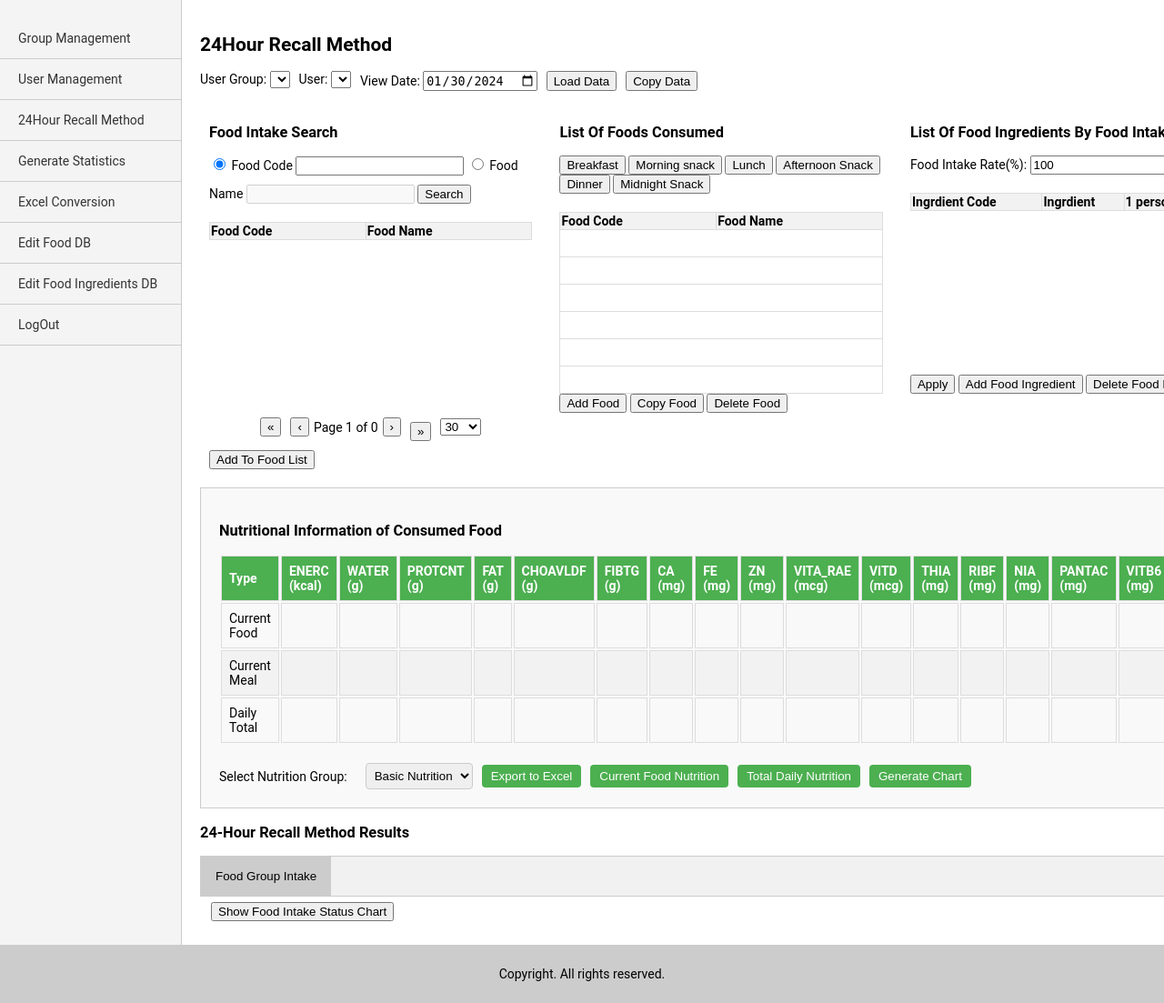
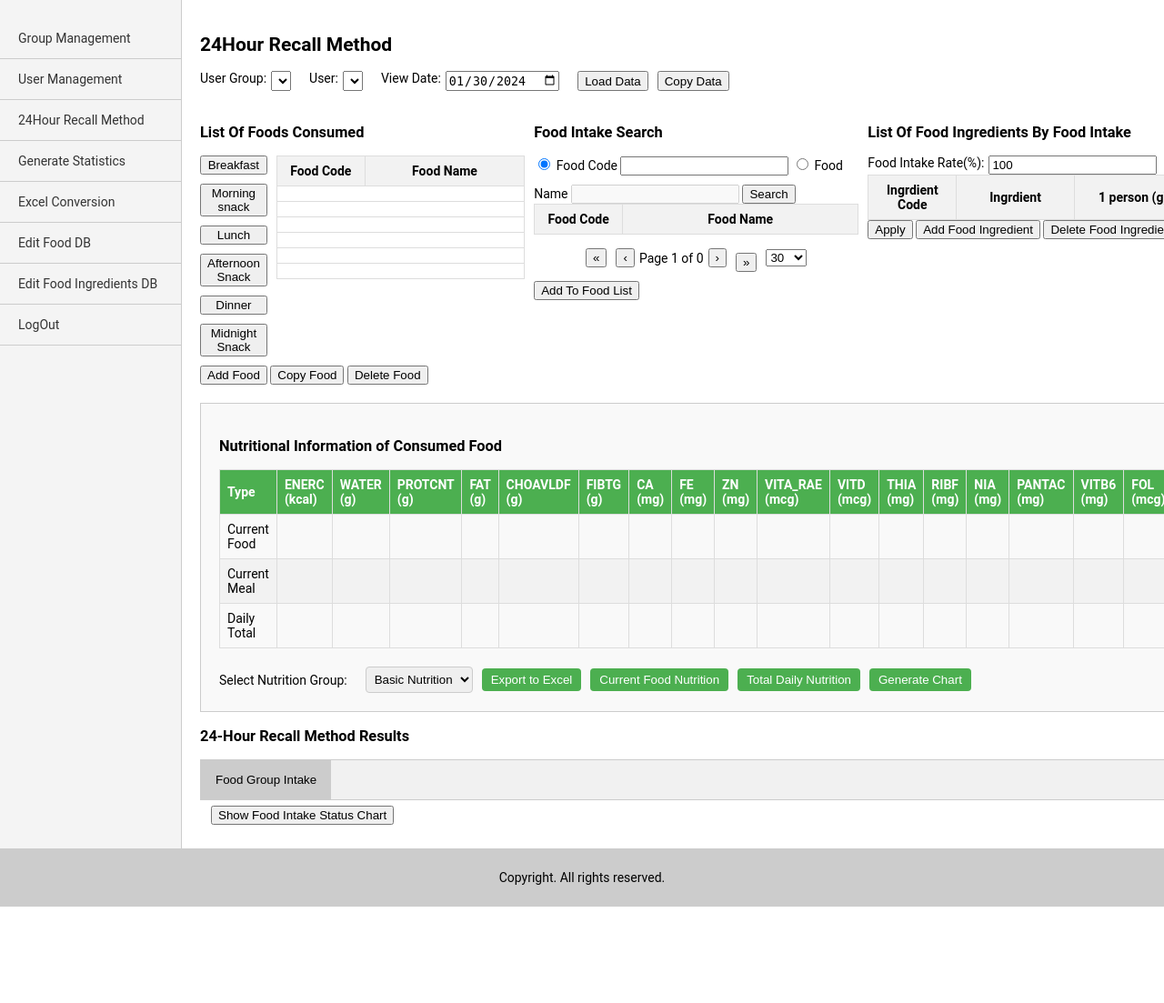
Before and after one commit to Park-HyeonJi/CambodiaNAS, a Flask app: page /24h in a window 1280 px wide. Shown: the part 91-1194 px from the top of the page at 91% size. After the commit the page ends 1088 px from the top, so only its background shows below. Run offline with Flask 3, Linux system fonts and the light colour scheme; a user stored in the database is signed in; lists and menus that the app fills with data are empty.

Commit message:
design: 버튼 위치 수정

```diff
--- a/static/24h.css
+++ b/static/24h.css
@@ -1,22 +1,23 @@
-
+/* 1행: 그룹, 유저 설정 */
 .person-search {
     display: flex;
     flex-direction: row;
     gap: 10px;
-    flex-wrap: wrap;
+    /* flex-wrap: wrap; */
     margin-bottom: 20px;
 }
 
-/* .form-group {
+.form-group {
     display: flex;
     flex-direction: row;
     margin-right: 10px;
-} */
+}
 
 .form-group label {
-    margin-bottom: 5px;
+    margin-right: 5px;
 }
 
+/* 2행 */
 .section-container {
     display: flex;
     flex-direction: row;
@@ -25,28 +26,47 @@
     margin-bottom: 20px;
 }
 
-.food-search, .food-data, .food-details {
+.food-data, .food-search, .food-details {
     flex: 1;
-    margin: 0 10px;
+}
+
+/* 1열: List Of Foods Consumed */
+.food-data-content {
+    display: flex;
+    flex-direction: row;
+}
+
+.time-categories {
+    display: flex;
+    flex-direction: column;
+    margin-right: 10px;
+}
+
+.time-categories button {
+    margin-bottom: 10px;
 }
 
 .food-table {
     width: 100%;
     border-collapse: collapse;
-    margin-top: 20px;
-    min-height: 200px;
+    table-layout: fixed; /* 테이블 레이아웃을 고정 */
 }
 
 .food-table th, .food-table td {
     border: 1px solid #ddd;
-    /* padding: 8px; */
-    text-align: left;
+    padding: 8px;
+    text-align: center;
+}
+
+.food-table th:first-child, .food-table td:first-child {
+    width: 80px; /* Food Code 열의 너비를 80px로 설정 */
 }
 
 .food-table th {
     background-color: #f2f2f2;
 }
 
+/* 2열: Food Intake Search */
 .pagination {
     display: flex;
     align-items: center;
@@ -69,10 +89,10 @@
     /* overflow-x: auto; */
 }
 
-/* .nutrition-table {
+.nutrition-table {
     width: 100%;
     border-collapse: collapse;
-} */
+}
 
 .nutrition-table th, .nutrition-table td {
     border: 1px solid #ddd;
--- a/templates/24h.html
+++ b/templates/24h.html
@@ -33,53 +33,12 @@
                 <button type="button" onclick="copyData()">Copy Data</button>
             </div>
 
-            <!-- 2행 음식 검색 -->
+            <!-- 2행 -->
             <div class="section-container">
-                <!-- 1열 -->
-                <div class="food-search">
-                    <h3>Food Intake Search</h3>
-                    <div class="search-options">
-                        <label>
-                            <input type="radio" name="searchType" value="code" checked onclick="toggleInputFields()">
-                            Food Code
-                        </label>
-                        <input type="text" id="codeInput">
-                        <label>
-                            <input type="radio" name="searchType" value="name" onclick="toggleInputFields()">
-                            Food Name
-                        </label>
-                        <input type="text" id="nameInput" disabled>
-                        <button type="button" onclick="searchFood()">Search</button>
-                    </div>
-                    <table id="foodTable" class="food-table">
-                        <thead>
-                            <tr>
-                                <th>Food Code</th>
-                                <th>Food Name</th>
-                            </tr>
-                        </thead>
-                        <tbody>
-                            <!-- 검색 결과가 여기에 표시됩니다 -->
-                        </tbody>
-                    </table>
-                    <div class="pagination">
-                        <button type="button">«</button>
-                        <button type="button">‹</button>
-                        <span>Page 1 of 0</span>
-                        <button type="button">›</button>
-                        <button type="button">»</button>
-                        <select>
-                            <option value="30">30</option>
-                            <option value="50">50</option>
-                            <option value="100">100</option>
-                        </select>
-                    </div>
-                    <button type="button" onclick="addToFoodList()">Add To Food List</button>
-                </div>
-
-                <!-- 2열 -->
+                <!-- 1열: 현재 식사 전체 상태 -->
                 <div class="food-data">
                     <h3>List Of Foods Consumed</h3>
+                    <div class="food-data-content">
                         <div class="time-categories">
                             <button type="button" onclick="setActive(this)" data-category="Breakfast">Breakfast</button>
                             <button type="button" onclick="setActive(this)" data-category="Morning snack">Morning snack</button>
--- a/templates/m_person.html
+++ b/templates/m_person.html
@@ -42,8 +42,6 @@
                     </tbody>
                 </table>
             </div>
-            <button class="action-btn" onclick="addUser()">Add User</button>
-            <button class="action-btn" onclick="deleteUser()">Delete</button>
         </div>
         <div class="user-details hidden" id="user-details">
             <h3>User Information</h3>
@@ -76,6 +74,10 @@
                     <input type="number" id="user-weight" name="user-weight">
                 </div>
                 <button type="button" onclick="saveUser()">Apply</button>
+                <div>
+                    <button class="action-btn" onclick="addUser()">Add User</button>
+                    <button class="action-btn" onclick="deleteUser()">Delete</button>
+                </div>
             </form>
         </div>
     </div>
```
Also changed, not shown: other parts of templates/24h.html (+43 -1 lines), templates/m_group.html (+4 -4 lines). Lines whose indentation alone changed are shown as unchanged.
